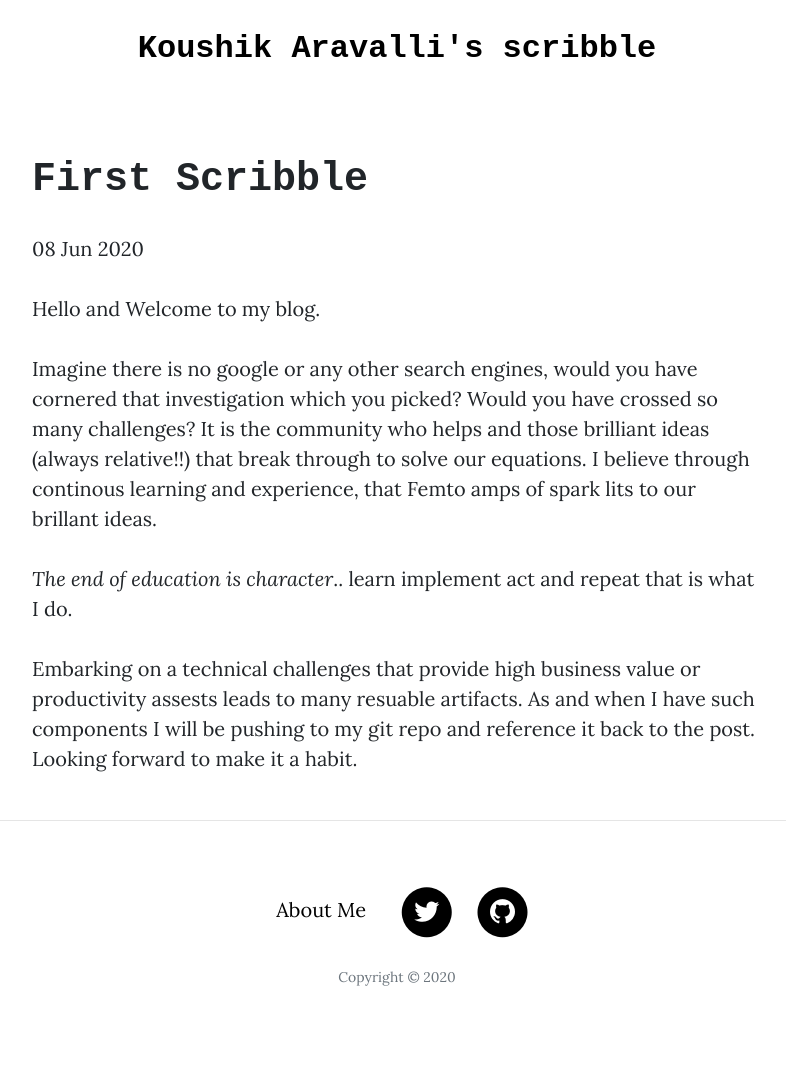
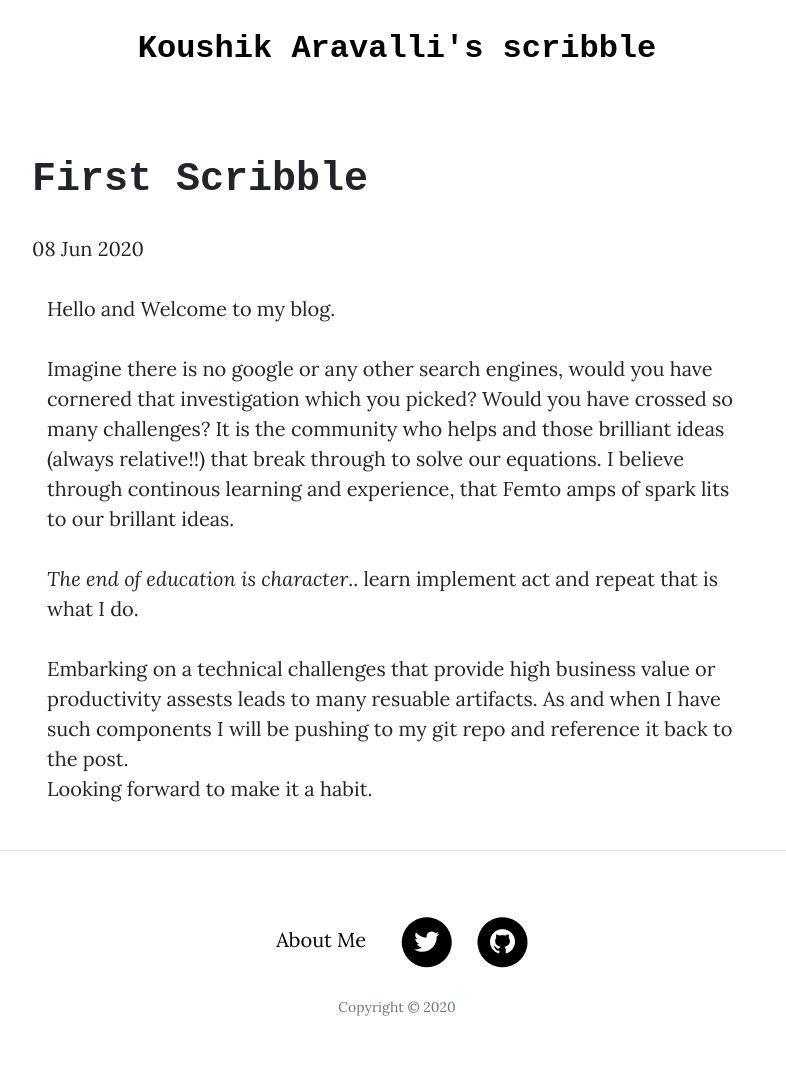
Before and after one commit to koushik-aravalli/koushik-aravalli.github.io, a Jekyll site: the page built from _posts/2020-06-08-scribble.md, in a window 1280 px wide. Shown: the whole page, without its empty margins (243-1029 px from the left). Built offline with Jekyll 4.4.1, drawn with Linux system fonts in a browser that asks for light colours; nearby versions of some CDN libraries; library files that are not in the unit come from our copies; before the commit the page ends 1053 px from its top, so only the background shows below that.

Commit message:
fix ebsp and added div on post

```diff
--- a/_posts/2020-06-08-scribble.md
+++ b/_posts/2020-06-08-scribble.md
@@ -4,6 +4,7 @@ title: First Scribble
 ---
 <!-- Post Content -->
 
+<div class="container">
 <p>
   Hello and Welcome to my blog.
   <br/><br/>
@@ -19,3 +20,4 @@ title: First Scribble
   <br/>
   Looking forward to make it a habit.
 </p>
+</div>
```
Also changed, not shown: index.md (+1 -1 lines).
